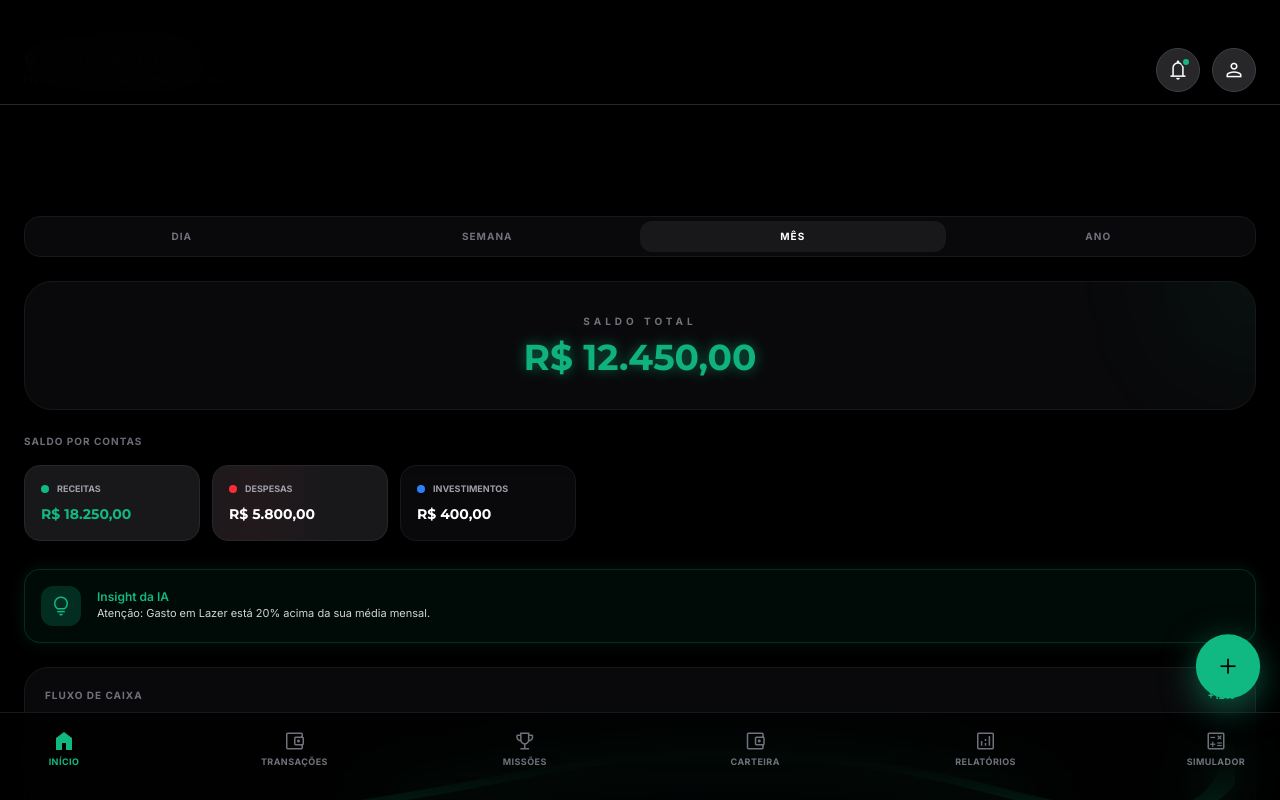
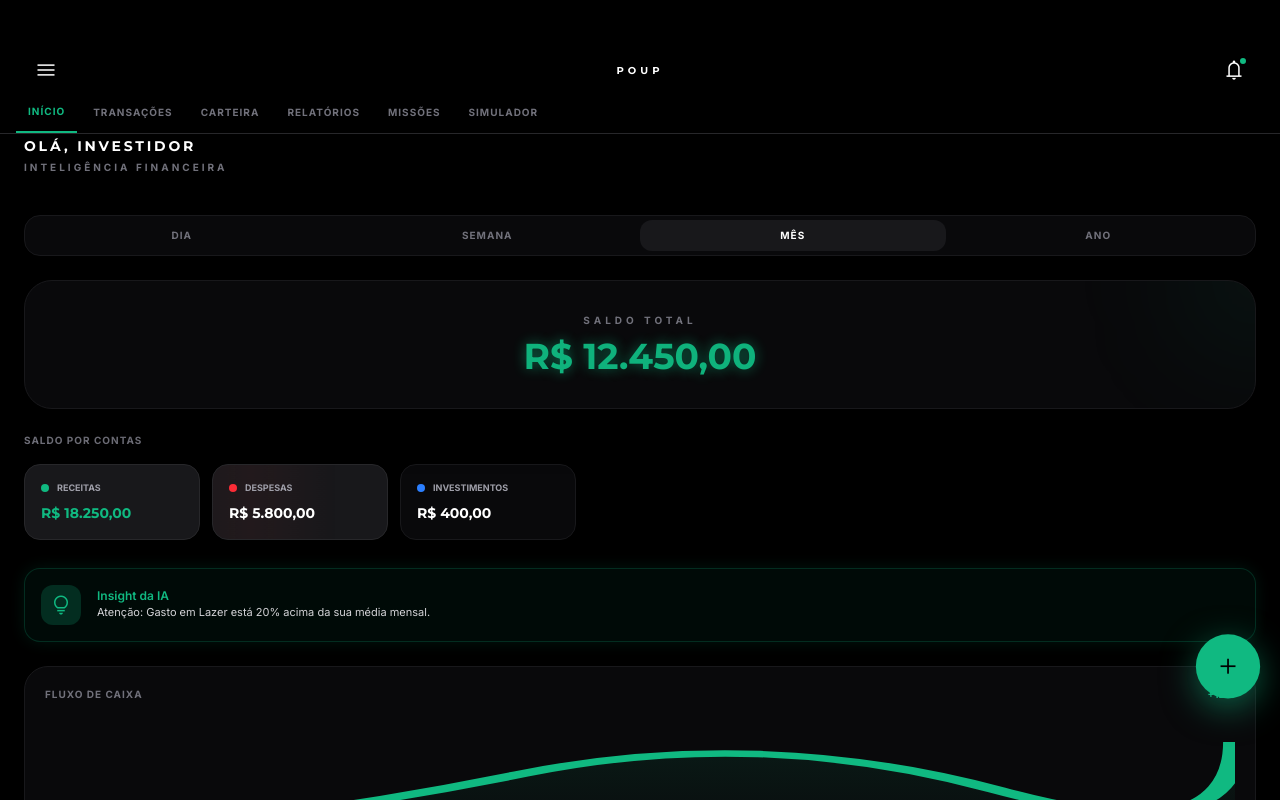
Before and after one commit to swamijunior346sj-commits/deploypoup, a React (Vite) app: page /dashboard in a window 1280 px wide. Shown: the top 800 px of the page. Built offline with nearby package versions, Linux system fonts and the light colour scheme.

Commit message:
feat: introduce Compound Interest and Reports pages, supported by new Header and Layout components.

```diff
--- a/src/components/Header.tsx
+++ b/src/components/Header.tsx
@@ -14,13 +14,11 @@ export default function Header({
     subtitle,
     showBack = false,
     rightElement,
-    sticky = true
 }: HeaderProps) {
     const navigate = useNavigate();
 
     return (
-        <>
-            <header className={`${sticky ? 'fixed top-0 left-0 right-0 z-50' : ''} px-6 pt-12 pb-6 flex items-center justify-between bg-background-dark/80 backdrop-blur-md`}>
+        <header className="px-6 pt-4 pb-4 flex items-center justify-between">
             <div className="flex items-center space-x-4">
                 {showBack && (
                     <button
@@ -42,7 +40,5 @@ export default function Header({
             )}
             {!rightElement && showBack && <div className="w-10"></div>}
         </header>
-            {sticky && <div className="h-[104px] w-full" />}
-        </>
     );
 }
--- a/src/components/Layout.tsx
+++ b/src/components/Layout.tsx
@@ -1,65 +1,122 @@
 import { Outlet, useLocation, useNavigate } from 'react-router-dom';
 import Footer from './Footer';
+
+const navTabs = [
+  { path: '/dashboard', label: 'INÍCIO' },
+  { path: '/transactions', label: 'TRANSAÇÕES' },
+  { path: '/investment-portfolio', label: 'CARTEIRA' },
+  { path: '/reports', label: 'RELATÓRIOS' },
+  { path: '/missions', label: 'MISSÕES' },
+  { path: '/compound-interest', label: 'SIMULADOR' },
+];
+
+const pageTitles: Record<string, string> = {
+  '/dashboard': 'POUP',
+  '/transactions': 'POUP',
+  '/transaction-details': 'POUP',
+  '/new-transaction': 'POUP',
+  '/missions': 'POUP',
+  '/ranking': 'POUP',
+  '/investment-portfolio': 'POUP',
+  '/new-investment': 'POUP',
+  '/asset-details': 'POUP',
+  '/reports': 'POUP',
+  '/compound-interest': 'POUP',
+  '/savings-simulator': 'POUP',
+  '/spending-analysis': 'POUP',
+  '/budgets': 'POUP',
+  '/new-budget': 'POUP',
+  '/budget-details': 'POUP',
+  '/accounts': 'POUP',
+  '/profile': 'POUP',
+  '/personal-data': 'POUP',
+  '/categories': 'POUP',
+  '/notifications': 'POUP',
+  '/financial-performance': 'POUP',
+};
 
 export default function Layout() {
   const location = useLocation();
   const navigate = useNavigate();
 
-  const isLogin = location.pathname === '/';
+  const isLogin = location.pathname === '/' || location.pathname === '/signup';
 
   if (isLogin) {
     return <Outlet />;
   }
 
+  const pageTitle = pageTitles[location.pathname] || 'POUP';
+
+  // Check if any tab matches current path
+  const isTabActive = (tabPath: string) => {
+    if (tabPath === '/dashboard') return location.pathname === '/dashboard';
+    if (tabPath === '/transactions') return location.pathname.includes('/transaction');
+    if (tabPath === '/investment-portfolio') return location.pathname.includes('/investment') || location.pathname.includes('/asset');
+    if (tabPath === '/reports') return location.pathname.includes('/report') || location.pathname.includes('/spending-analysis') || location.pathname.includes('/savings-simulator');
+    if (tabPath === '/missions') return location.pathname.includes('/mission') || location.pathname.includes('/ranking');
+    if (tabPath === '/compound-interest') return location.pathname.includes('/compound');
+    return location.pathname === tabPath;
+  };
+
   return (
     <div className="flex flex-col min-h-screen bg-background-dark text-white font-sans">
-      {/* Fixed Top Bar with Profile & Notifications */}
-      <div className="fixed top-0 left-0 right-0 z-[55] bg-background-dark/90 backdrop-blur-xl border-b border-zinc-800">
-        <div className="flex items-center justify-end px-6 pt-12 pb-3 gap-3">
-          <button onClick={() => navigate('/notifications')} className="w-11 h-11 rounded-full bg-zinc-800 border border-zinc-700 flex items-center justify-center overflow-hidden relative active:scale-95 transition-all hover:bg-zinc-700">
-            <div className="absolute top-2 right-2 w-2.5 h-2.5 rounded-full bg-primary border-2 border-zinc-800 z-10"></div>
-            <span className="material-symbols-outlined text-white text-xl">notifications</span>
+      {/* Top Header */}
+      <header className="fixed top-0 left-0 right-0 z-[55] bg-background-dark/90 backdrop-blur-xl border-b border-zinc-800">
+        {/* Top Row: Menu + Title + Notifications */}
+        <div className="flex items-center justify-between px-6 pt-12 pb-3">
+          <button
+            onClick={() => navigate('/profile')}
+            className="w-11 h-11 rounded-full flex items-center justify-center active:scale-95 transition-all hover:bg-zinc-800/50"
+          >
+            <span className="material-symbols-outlined text-white text-2xl">menu</span>
           </button>
-          <button onClick={() => navigate('/profile')} className="w-11 h-11 rounded-full bg-zinc-800 border border-zinc-700 flex items-center justify-center overflow-hidden active:scale-95 transition-all hover:bg-zinc-700">
-            <span className="material-symbols-outlined text-white text-xl">person</span>
+
+          <h1 className="text-[10px] font-display font-bold tracking-[0.4em] text-white uppercase">
+            {pageTitle}
+          </h1>
+
+          <button
+            onClick={() => navigate('/notifications')}
+            className="w-11 h-11 rounded-full flex items-center justify-center relative active:scale-95 transition-all hover:bg-zinc-800/50"
+          >
+            <div className="absolute top-2 right-2 w-2.5 h-2.5 rounded-full bg-primary border-2 border-background-dark z-10"></div>
+            <span className="material-symbols-outlined text-white text-2xl">notifications</span>
           </button>
         </div>
-      </div>
 
-      <main className="flex-grow pt-[88px]">
+        {/* Navigation Tabs */}
+        <div className="flex overflow-x-auto hide-scrollbar px-4 gap-1">
+          {navTabs.map((tab) => {
+            const active = isTabActive(tab.path);
+            return (
+              <button
+                key={tab.path}
+                onClick={() => navigate(tab.path)}
+                className={`whitespace-nowrap pb-3 px-3 text-[10px] font-bold tracking-widest transition-colors ${active
+                    ? 'text-primary border-b-2 border-primary'
+                    : 'text-zinc-500'
+                  }`}
+              >
+                {tab.label}
+              </button>
+            );
+          })}
+        </div>
+      </header>
+
+      <style>{`
+        .hide-scrollbar::-webkit-scrollbar { display: none; }
+        .hide-scrollbar { -ms-overflow-style: none; scrollbar-width: none; }
+      `}</style>
+
+      <main className="flex-grow pt-[120px]">
         <Outlet />
         <div className="px-6">
           <Footer />
         </div>
       </main>
 
-      <div className="h-32"></div> {/* Spacer for bottom nav */}
-      <nav className="fixed bottom-0 left-0 right-0 bg-background-dark/80 backdrop-blur-xl border-t border-zinc-900 px-8 py-4 pb-8 flex justify-between items-center z-50">
-        <button onClick={() => navigate('/dashboard')} className="flex flex-col items-center justify-center group w-16">
-          <span className={`material-symbols-outlined transition-colors ${location.pathname === '/dashboard' ? 'text-primary filled' : 'text-zinc-500 group-hover:text-primary'} mb-0.5`}>home</span>
-          <span className={`text-[9px] font-bold uppercase tracking-wider transition-colors ${location.pathname === '/dashboard' ? 'text-primary' : 'text-zinc-500 group-hover:text-primary'}`}>Início</span>
-        </button>
-        <button onClick={() => navigate('/transactions')} className="flex flex-col items-center justify-center group w-16">
-          <span className={`material-symbols-outlined transition-colors ${location.pathname.includes('/transaction') ? 'text-primary filled' : 'text-zinc-500 group-hover:text-primary'} mb-0.5`}>account_balance_wallet</span>
-          <span className={`text-[9px] font-bold uppercase tracking-wider transition-colors ${location.pathname.includes('/transaction') ? 'text-primary' : 'text-zinc-500 group-hover:text-primary'}`}>Transações</span>
-        </button>
-        <button onClick={() => navigate('/missions')} className="flex flex-col items-center justify-center group w-16">
-          <span className={`material-symbols-outlined transition-colors ${location.pathname.includes('/missions') || location.pathname.includes('/ranking') ? 'text-primary filled' : 'text-zinc-500 group-hover:text-primary'} mb-0.5`}>emoji_events</span>
-          <span className={`text-[9px] font-bold uppercase tracking-wider transition-colors ${location.pathname.includes('/missions') || location.pathname.includes('/ranking') ? 'text-primary' : 'text-zinc-500 group-hover:text-primary'}`}>Missões</span>
-        </button>
-        <button onClick={() => navigate('/investment-portfolio')} className="flex flex-col items-center justify-center group w-16">
-          <span className={`material-symbols-outlined transition-colors ${location.pathname.includes('/investment-portfolio') ? 'text-primary filled' : 'text-zinc-500 group-hover:text-primary'} mb-0.5`}>account_balance_wallet</span>
-          <span className={`text-[9px] font-bold uppercase tracking-wider transition-colors ${location.pathname.includes('/investment-portfolio') ? 'text-primary' : 'text-zinc-500 group-hover:text-primary'}`}>Carteira</span>
-        </button>
-        <button onClick={() => navigate('/reports')} className="flex flex-col items-center justify-center group w-16">
-          <span className={`material-symbols-outlined transition-colors ${location.pathname.includes('/analysis') || location.pathname.includes('/reports') || location.pathname.includes('/planning') || location.pathname.includes('/investments') ? 'text-primary filled' : 'text-zinc-500 group-hover:text-primary'} mb-0.5`}>analytics</span>
-          <span className={`text-[9px] font-bold uppercase tracking-wider transition-colors ${location.pathname.includes('/analysis') || location.pathname.includes('/reports') || location.pathname.includes('/planning') || location.pathname.includes('/investments') ? 'text-primary' : 'text-zinc-500 group-hover:text-primary'}`}>Relatórios</span>
-        </button>
-        <button onClick={() => navigate('/compound-interest')} className="flex flex-col items-center justify-center group w-16">
-          <span className={`material-symbols-outlined transition-colors ${location.pathname.includes('/compound-interest') ? 'text-primary filled' : 'text-zinc-500 group-hover:text-primary'} mb-0.5`}>calculate</span>
-          <span className={`text-[9px] font-bold uppercase tracking-wider transition-colors ${location.pathname.includes('/compound-interest') ? 'text-primary' : 'text-zinc-500 group-hover:text-primary'}`}>Simulador</span>
-        </button>
-      </nav>
+      <div className="h-8"></div>
     </div>
   );
 }
--- a/src/pages/CompoundInterest.tsx
+++ b/src/pages/CompoundInterest.tsx
@@ -1,7 +1,9 @@
 import React, { useState } from 'react';
+import { useNavigate } from 'react-router-dom';
 import Header from '../components/Header';
 
 export default function CompoundInterest() {
+  const navigate = useNavigate();
   const [initialAmount, setInitialAmount] = useState<number>(5000);
   const [monthlyAmount, setMonthlyAmount] = useState<number>(1200);
   const [timeYears, setTimeYears] = useState<number>(15);
@@ -162,6 +164,23 @@ export default function CompoundInterest() {
           Simular Outro Cenário
         </button>
 
+        {/* Savings Simulator Link */}
+        <button
+          onClick={() => navigate('/savings-simulator')}
+          className="w-full bg-zinc-950 border border-zinc-900 rounded-2xl p-5 flex items-center justify-between active:scale-[0.98] transition-transform mt-4"
+        >
+          <div className="flex items-center gap-4">
+            <div className="bg-primary/10 p-3 rounded-xl">
+              <span className="material-symbols-outlined text-primary">savings</span>
+            </div>
+            <div className="text-left">
+              <p className="text-sm font-bold text-white">Simulador de Economia</p>
+              <p className="text-[10px] text-zinc-500 font-medium">Descubra quanto você pode poupar</p>
+            </div>
+          </div>
+          <span className="material-symbols-outlined text-zinc-600">chevron_right</span>
+        </button>
+
         <footer className="pt-4 pb-8">
           <div className="flex items-center justify-center space-x-2 text-zinc-700">
             <span className="material-symbols-outlined text-base">auto_awesome</span>
```
Also changed, not shown: src/pages/Reports.tsx (+1 -14 lines). Lines whose indentation alone changed are shown as unchanged.
